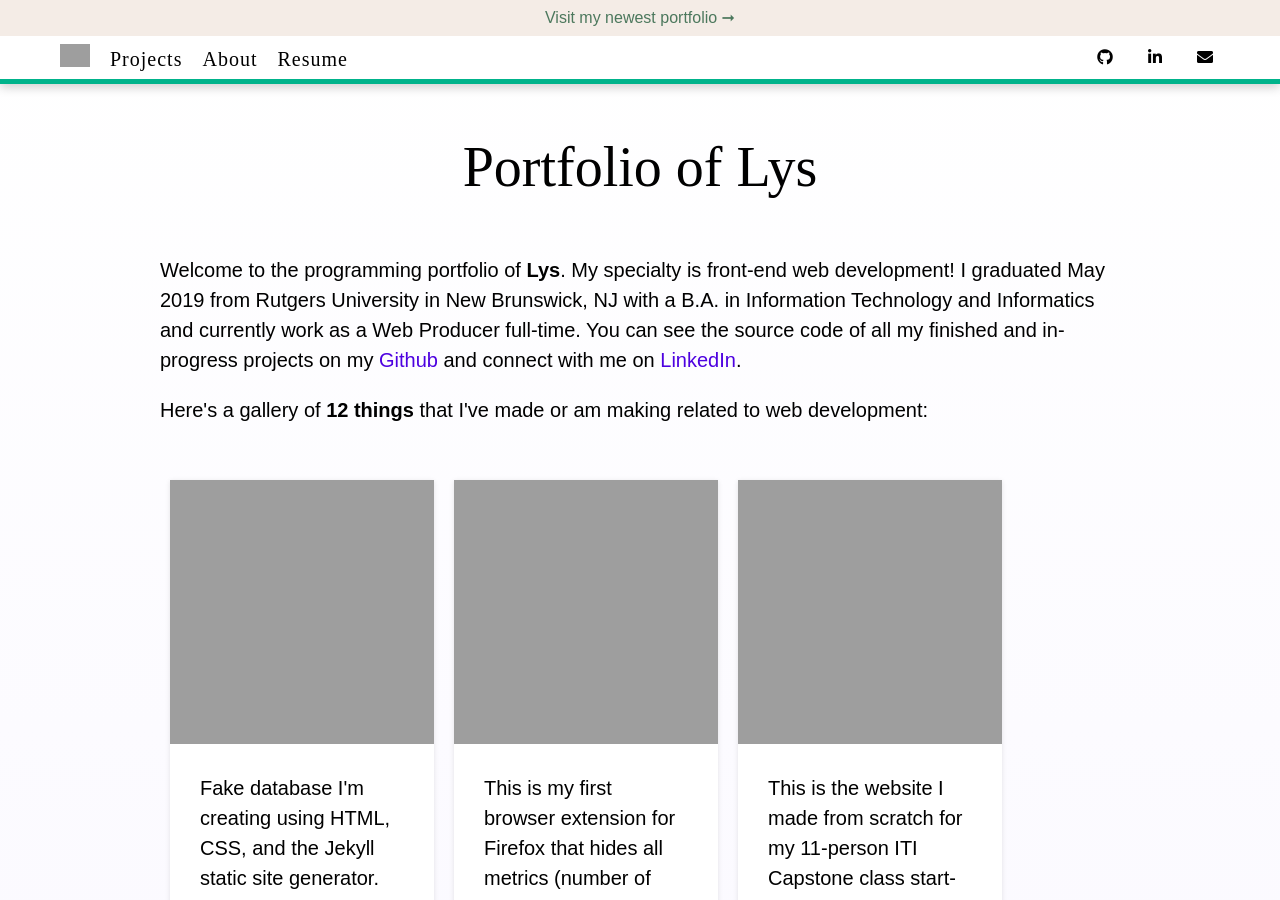
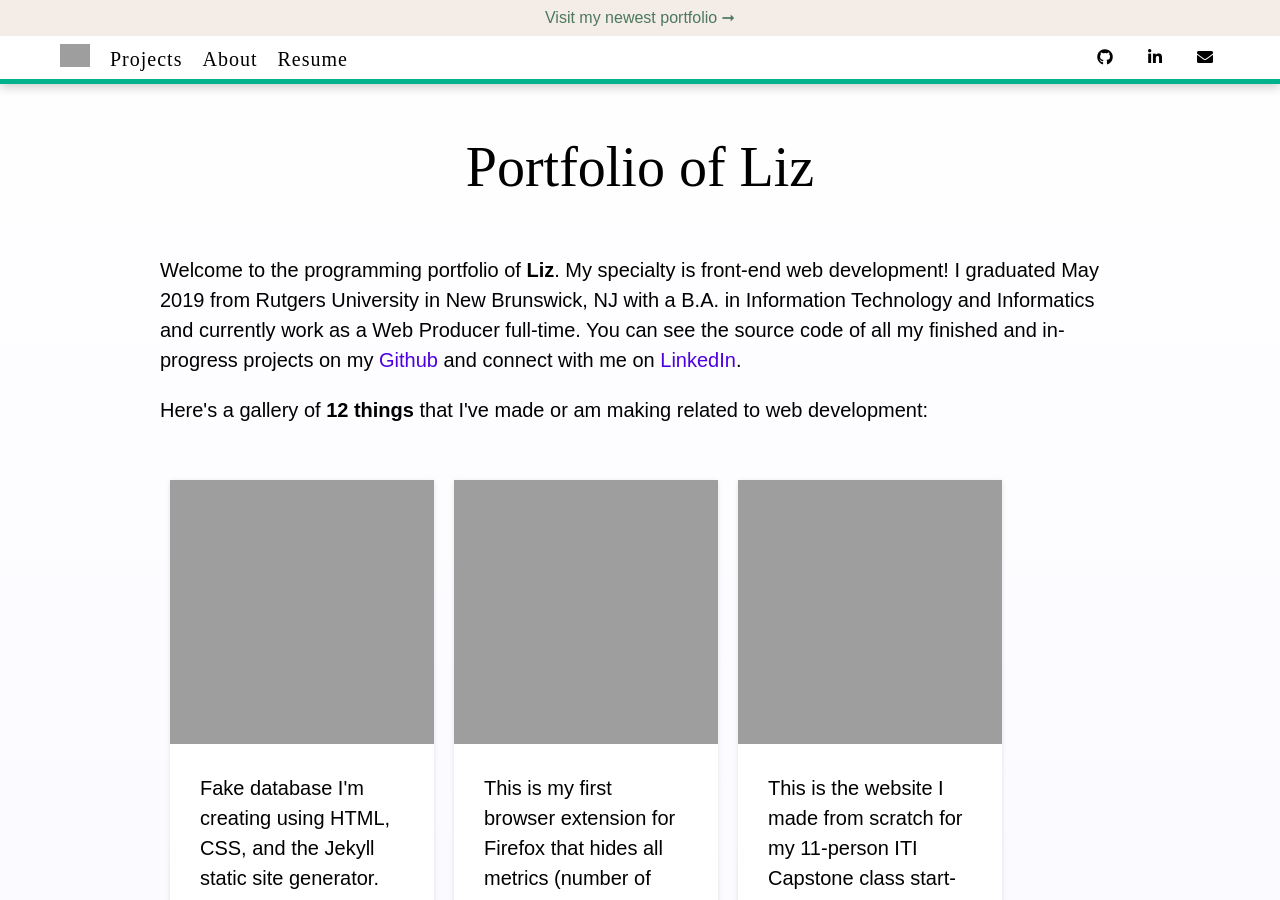
Before and after one commit to liz-lorena/mid-2019, a Jekyll site: the page built from index.html, in a window 1280 px wide and 900 px high. Built offline with Jekyll 4.4.1, drawn with Linux system fonts in a browser that asks for light colours; nearby versions of some CDN libraries; the list of posts is cut into pages by our own code; grey boxes are pictures that could not be loaded.

Commit message:
Update index.html

```diff
--- a/index.html
+++ b/index.html
@@ -3,9 +3,9 @@ layout: default
 title: Portfolio
 ---
 
-<h1>Portfolio of Lys</h1>
+<h1>Portfolio of Liz</h1>
 
-<p>Welcome to the programming portfolio of <strong>Lys</strong>. My specialty is front-end web development! I graduated May 2019 from Rutgers University in New Brunswick, NJ with a B.A. in Information Technology and Informatics and currently work as a Web Producer full-time. You can see the source code of all my finished and in-progress projects on my <a href="http://github.com/irisoflys" target="_blank" rel="noopener">Github</a> and connect with me on <a href="http://linkedin.com/in/irisoflys" target="_blank" rel="noopener">LinkedIn</a>.
+<p>Welcome to the programming portfolio of <strong>Liz</strong>. My specialty is front-end web development! I graduated May 2019 from Rutgers University in New Brunswick, NJ with a B.A. in Information Technology and Informatics and currently work as a Web Producer full-time. You can see the source code of all my finished and in-progress projects on my <a href="http://github.com/irisofLiz" target="_blank" rel="noopener">Github</a> and connect with me on <a href="http://linkedin.com/in/irisofLiz" target="_blank" rel="noopener">LinkedIn</a>.
 
 <p>Here's a gallery of <strong><span>
 
```
